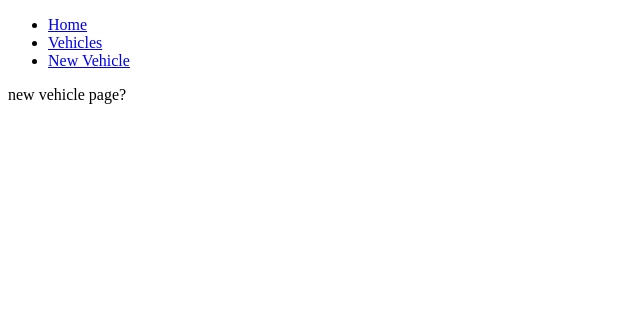
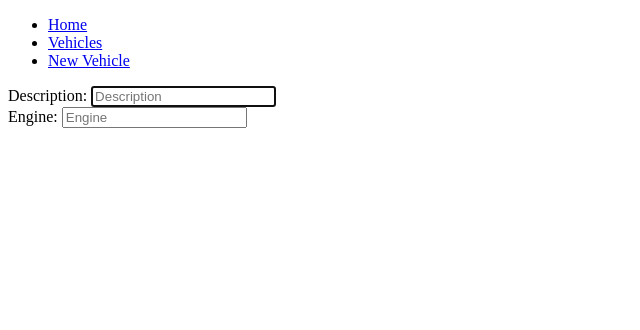
Before and after one commit to karsim46/Shop_project, a Flask app: page /vehicles/new in a window 1280 px wide. Shown: the top 330 px of the page, without its empty margins (0-640 px from the left). Run offline with Flask 2, Linux system fonts and the light colour scheme; data that the repository does not hold is empty; some libraries are stand-ins or nearby versions.

Commit message:
desc & eng label added to new.html

```diff
--- a/templates/vehicles/new.html
+++ b/templates/vehicles/new.html
@@ -1,4 +1,21 @@
 {% extends "base.html" %}
 {% block content %}
-new vehicle page?
+
+<div class="new-vehicle">
+    <form action="/vehicles" method= "post">
+
+        <div>
+            <label for="description">Description:</label>
+            <input type="text" id="description" name="description" placeholder="Description" required autofocus>
+        </div>
+
+        <div>
+            <label for="engine">Engine:</label>
+            <input type= float id="engine" name="engine" placeholder="Engine" required>
+        </div>
+
+    </form>
+</div>
+
+
 {% endblock %}
--- a/templates/vehicles/show.html
+++ b/templates/vehicles/show.html
@@ -11,6 +11,6 @@
     <p>Quantity in Stock: {{vehicle.quantity}}</p>
     <p>For Sale: {{vehicle.for_sale}}</p>
     <p>{{vehicle.display_name()}}</p>
-    <p><a href="/vehicles/{{vehicle.id}}/edit">Edit</a></p>
+    <p><a href="/vehicles/{{vehicle.id}}/edit">Edit Vehicle</a></p>
 </div>
 {% endblock %}
```
